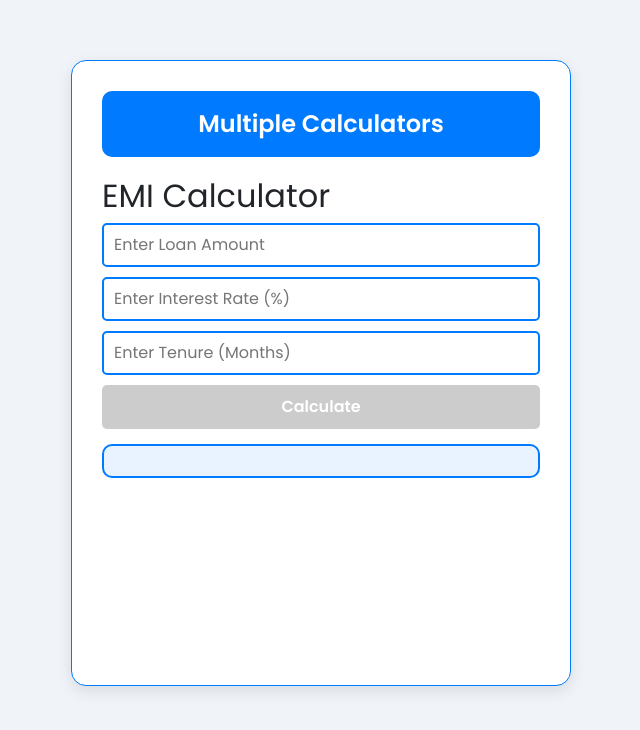
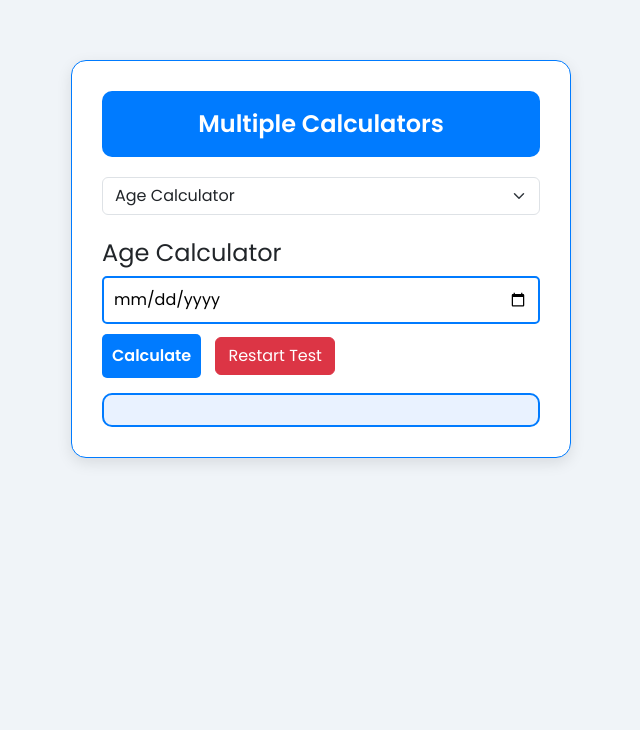
Before and after one commit to 9164646/2, a plain HTML site: page Index.html in a window 1280 px wide. Shown: the whole page, without its empty margins (319-959 px from the left). Drawn offline with nearby package versions, Linux system fonts and the light colour scheme.

Commit message:
Update Index.html

```diff
--- a/Index.html
+++ b/Index.html
@@ -9,7 +9,6 @@
     <!-- Bootstrap CSS -->
     <link href="https://cdn.jsdelivr.net/npm/bootstrap@5.3.0/dist/css/bootstrap.min.css" rel="stylesheet">
     <link href="https://fonts.googleapis.com/css2?family=Poppins:wght@400;600&display=swap" rel="stylesheet">
-    <script src="https://cdn.jsdelivr.net/npm/chart.js"></script>
 
     <style>
         body {
@@ -18,7 +17,6 @@
             margin: 0;
             padding: 20px;
         }
-
         .container {
             max-width: 500px;
             margin: 40px auto;
@@ -28,18 +26,27 @@
             padding: 30px;
             box-shadow: 0 5px 15px rgba(0, 0, 0, 0.1);
         }
-
         .header {
             text-align: center;
-            padding: 15px;
             color: #ffffff;
             background: #007bff;
             border-radius: 10px;
             margin-bottom: 20px;
+            padding: 15px;
             font-size: 1.5rem;
             font-weight: 600;
         }
-
+        input {
+            width: 100%;
+            border: 2px solid #007bff;
+            border-radius: 5px;
+            padding: 10px;
+            margin-bottom: 10px;
+            transition: border-color 0.3s;
+        }
+        input:focus {
+            border-color: #0056b3;
+        }
         .btn-calculate {
             background: #007bff;
             color: white;
@@ -48,32 +55,12 @@
             padding: 10px;
             transition: background 0.3s, transform 0.2s;
             font-weight: 600;
-            width: 100%;
+            margin-right: 10px;
         }
-
-        .btn-calculate:disabled {
-            background: #ccc;
-        }
-
-        .btn-calculate:hover:enabled {
+        .btn-calculate:hover {
             background: #0056b3;
             transform: scale(1.05);
         }
-
-        input {
-            width: 100%;
-            border: 2px solid #007bff;
-            border-radius: 5px;
-            padding: 8px 10px;
-            margin-bottom: 10px;
-            outline: none;
-            transition: border-color 0.3s;
-        }
-
-        input:focus {
-            border-color: #0056b3;
-        }
-
         .result {
             background: #e9f2ff;
             padding: 15px;
@@ -84,125 +71,124 @@
             font-size: 1.1rem;
             color: #0056b3;
             font-weight: 600;
+            opacity: 0;
+            transform: translateY(20px);
+            animation: fadeIn 0.5s forwards;
         }
-
-        /* Loading Spinner */
-        .spinner {
-            display: none;
-            margin: 10px auto;
-            width: 30px;
-            height: 30px;
-            border: 4px solid rgba(0, 123, 255, 0.3);
-            border-top: 4px solid #007bff;
-            border-radius: 50%;
-            animation: spin 1s linear infinite;
-        }
-
-        @keyframes spin {
-            to { transform: rotate(360deg); }
-        }
-
-        /* Chart container */
-        .chart-container {
-            margin-top: 20px;
+        @keyframes fadeIn {
+            to {
+                opacity: 1;
+                transform: translateY(0);
+            }
         }
     </style>
 </head>
+<body>
+    <div class="container">
+        <div class="header">Multiple Calculators</div>
 
-<body>
+        <select id="calculatorSelector" class="form-select mb-4" onchange="showCalculator()">
+            <option value="age">Age Calculator</option>
+            <option value="bmi">BMI Calculator</option>
+            <option value="ibm">IBM Calculator</option>
+            <option value="interest">Interest Calculator</option>
+            <option value="monthlyInterest">Monthly Interest Calculator</option>
+        </select>
 
-<div class="container">
-    <div class="header">Multiple Calculators</div>
+        <!-- Calculators -->
+        <div id="calculators"></div>
+    </div>
 
-    <!-- EMI Calculator -->
-    <div>
-        <h2>EMI Calculator</h2>
-        <form id="emiForm">
-            <input type="number" id="loanAmount" placeholder="Enter Loan Amount" required>
-            <input type="number" id="loanRate" placeholder="Enter Interest Rate (%)" required>
-            <input type="number" id="loanTenure" placeholder="Enter Tenure (Months)" required>
+    <script>
+        function showCalculator() {
+            const calculators = document.getElementById('calculators');
+            calculators.innerHTML = ''; // Clear previous calculator
+            const selectedCalculator = document.getElementById('calculatorSelector').value;
 
-            <div class="spinner" id="emiSpinner"></div>
-            <button class="btn-calculate" id="emiCalculate" type="button" disabled onclick="calculateEMI()">Calculate</button>
+            let html = '';
 
-            <div class="result" id="emiResult"></div>
-            <div class="chart-container">
-                <canvas id="emiChart"></canvas>
-            </div>
-        </form>
-    </div>
-</div>
+            switch (selectedCalculator) {
+                case 'age':
+                    html = `
+                        <h4>Age Calculator</h4>
+                        <input type="date" id="dob">
+                        <button class="btn-calculate" onclick="calculateAge()">Calculate</button>
+                        <button class="btn btn-danger" onclick="restartCalculator()">Restart Test</button>
+                        <div id="ageResult" class="result"></div>`;
+                    break;
 
-<script>
-    // Enable button only when all inputs are valid
-    const inputs = document.querySelectorAll('#emiForm input');
-    const calculateBtn = document.getElementById('emiCalculate');
+                case 'bmi':
+                    html = `
+                        <h4>BMI Calculator</h4>
+                        <input type="number" id="bmiWeight" placeholder="Weight (kg)">
+                        <input type="number" id="bmiHeight" placeholder="Height (m)">
+                        <button class="btn-calculate" onclick="calculateBMI()">Calculate</button>
+                        <button class="btn btn-danger" onclick="restartCalculator()">Restart Test</button>
+                        <div id="bmiResult" class="result"></div>`;
+                    break;
 
-    inputs.forEach(input => {
-        input.addEventListener('input', () => {
-            const allFilled = Array.from(inputs).every(input => input.value.trim() !== '');
-            calculateBtn.disabled = !allFilled;
-        });
-    });
+                case 'interest':
+                    html = `
+                        <h4>Interest Calculator</h4>
+                        <input type="number" id="principal" placeholder="Principal Amount">
+                        <input type="number" id="rate" placeholder="Rate of Interest (%)">
+                        <input type="number" id="time" placeholder="Time (Years)">
+                        <button class="btn-calculate" onclick="calculateInterest()">Calculate</button>
+                        <button class="btn btn-danger" onclick="restartCalculator()">Restart Test</button>
+                        <div id="interestResult" class="result"></div>`;
+                    break;
 
-    // EMI Calculation with spinner and chart
-    function calculateEMI() {
-        const loanAmount = parseFloat(document.getElementById("loanAmount").value);
-        const interestRate = parseFloat(document.getElementById("loanRate").value) / 12 / 100;
-        const tenure = parseFloat(document.getElementById("loanTenure").value);
-        const spinner = document.getElementById("emiSpinner");
+                case 'monthlyInterest':
+                    html = `
+                        <h4>Monthly Interest Calculator</h4>
+                        <input type="number" id="monthlyPrincipal" placeholder="Principal Amount">
+                        <input type="number" id="monthlyRate" placeholder="Monthly Interest Rate (%)">
+                        <button class="btn-calculate" onclick="calculateMonthlyInterest()">Calculate</button>
+                        <button class="btn btn-danger" onclick="restartCalculator()">Restart Test</button>
+                        <div id="monthlyInterestResult" class="result"></div>`;
+                    break;
+            }
 
-        if (isNaN(loanAmount) || isNaN(interestRate) || isNaN(tenure) || tenure <= 0) {
-            document.getElementById("emiResult").innerText = "Please enter valid values.";
-            return;
+            calculators.innerHTML = html;
         }
 
-        // Show spinner
-        spinner.style.display = "block";
-        calculateBtn.disabled = true;
+        function restartCalculator() {
+            showCalculator();
+        }
 
-        setTimeout(() => {
-            const emi = (loanAmount * interestRate * Math.pow(1 + interestRate, tenure)) / (Math.pow(1 + interestRate, tenure) - 1);
-            const totalAmount = emi * tenure;
-            const totalInterest = totalAmount - loanAmount;
+        function calculateAge() {
+            const dob = new Date(document.getElementById("dob").value);
+            const today = new Date();
+            const age = today.getFullYear() - dob.getFullYear();
+            document.getElementById("ageResult").innerText = `You are ${age} years old.`;
+        }
 
-            // Display results
-            document.getElementById("emiResult").innerHTML = `
-                Monthly EMI: ₹${emi.toFixed(2)}<br>
-                Principal: ₹${loanAmount.toFixed(2)}<br>
-                Total Interest: ₹${totalInterest.toFixed(2)}<br>
-                Total Amount: ₹${totalAmount.toFixed(2)}
-            `;
+        function calculateBMI() {
+            const weight = parseFloat(document.getElementById("bmiWeight").value);
+            const height = parseFloat(document.getElementById("bmiHeight").value);
+            const bmi = weight / (height * height);
+            document.getElementById("bmiResult").innerText = `Your BMI is ${bmi.toFixed(2)}.`;
+        }
 
-            // Hide spinner
-            spinner.style.display = "none";
-            calculateBtn.disabled = false;
+        function calculateInterest() {
+            const principal = parseFloat(document.getElementById("principal").value);
+            const rate = parseFloat(document.getElementById("rate").value);
+            const time = parseFloat(document.getElementById("time").value);
+            const interest = (principal * rate * time) / 100;
+            document.getElementById("interestResult").innerText = `Interest: ${interest.toFixed(2)}.`;
+        }
 
-            // Update Chart
-            updateChart(loanAmount, totalInterest);
-        }, 1500); // Simulate loading
-    }
+        function calculateMonthlyInterest() {
+            const principal = parseFloat(document.getElementById("monthlyPrincipal").value);
+            const rate = parseFloat(document.getElementById("monthlyRate").value);
+            const interest = (principal * rate) / 100;
+            document.getElementById("monthlyInterestResult").innerText = `Monthly Interest: ${interest.toFixed(2)}.`;
+        }
 
-    // Chart.js - EMI Pie Chart
-    let emiChart;
-    function updateChart(principal, interest) {
-        const ctx = document.getElementById("emiChart").getContext("2d");
-        if (emiChart) emiChart.destroy();
-        emiChart = new Chart(ctx, {
-            type: "pie",
-            data: {
-                labels: ["Principal", "Interest"],
-                datasets: [{
-                    data: [principal, interest],
-                    backgroundColor: ["#007bff", "#ffc107"],
-                    hoverBackgroundColor: ["#0056b3", "#ff9800"]
-                }]
-            },
-            options: { responsive: true }
-        });
-    }
-</script>
+        // Initialize with Age Calculator
+        window.onload = showCalculator;
+    </script>
 
-<script src="https://cdn.jsdelivr.net/npm/bootstrap@5.3.0/dist/js/bootstrap.bundle.min.js"></script>
+    <script src="https://cdn.jsdelivr.net/npm/bootstrap@5.3.0/dist/js/bootstrap.bundle.min.js"></script>
 </body>
 </html>
```
